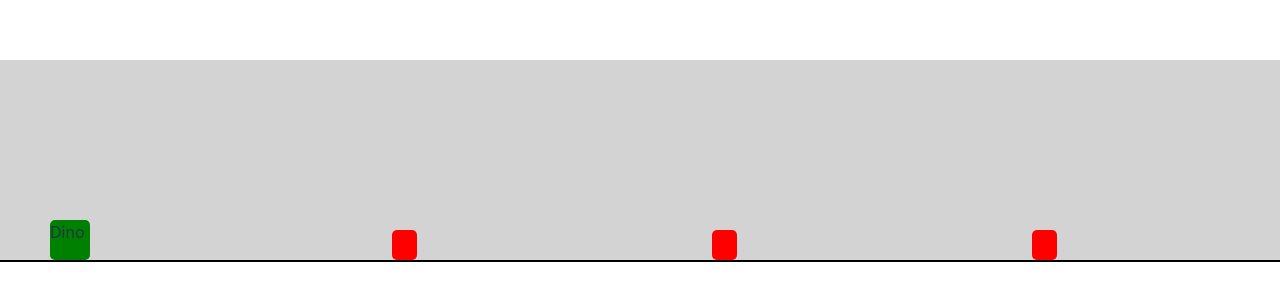
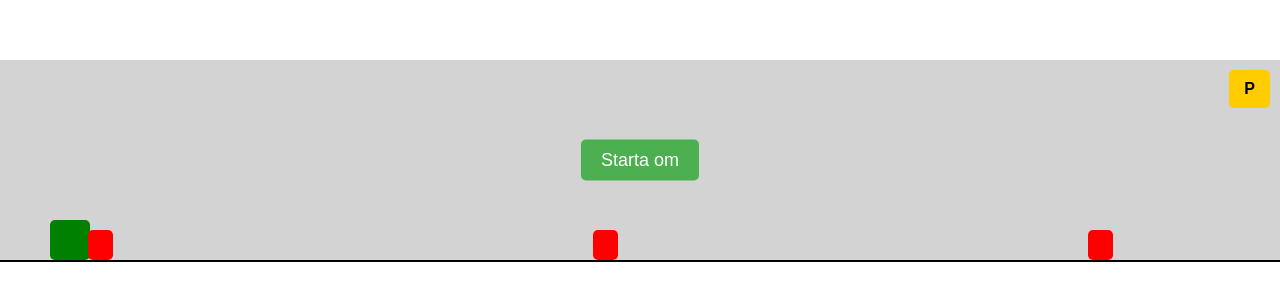
Before and after one commit to Davkje/jumping-game, a Vue app: page / in a window 1280 px wide. Shown: the part 239-540 px from the top of the page. Built offline with nearby package versions, Linux system fonts and the light colour scheme.

Commit message:
:sparkles: working game

```diff
--- a/src/components/Game.vue
+++ b/src/components/Game.vue
@@ -1,5 +1,9 @@
 <script setup lang="ts">
 import { ref, onMounted, onUnmounted } from "vue";
+
+// GAME STATES
+const isPaused = ref(false);
+const gameOver = ref(false);
 
 // JUMP
 const isJumping = ref(false);
@@ -7,21 +11,42 @@ const position = ref(0);
 const gravity = 4;
 const jumpHeight = 120;
 const jumpSpeed = 15;
+
 // OBSTACLES
 const obstacles = ref<{ left: number }[]>([]);
-const obstacleSpeed = 8;
-const gameOver = ref(false);
+const obstacleSpeed = 4;
 
+let obstacleInterval: ReturnType<typeof setInterval> | null = null;
+
+// Lyssnar på tangentbordet
+const handleKeyDown = (event: KeyboardEvent) => {
+	console.log("Tangent nedtryckt:", event.code); // ✅ Kolla om "P" registreras i konsolen
+	if (event.repeat) return;
+	if (event.code === "Space") jump();
+	if (event.code === "KeyP") togglePause(); // Tryck "P" för att pausa
+};
+
+// JUMP
 const jump = () => {
-  if (isPaused.value || isJumping.value) return; // Pausa hoppet om spelet är pausat
+	if (isPaused.value || gameOver.value || isJumping.value) return; // Hoppa inte om spelet är pausat
 	isJumping.value = true;
 
 	let jumpInterval = setInterval(() => {
+		if (isPaused.value) {
+			clearInterval(jumpInterval);
+			return;
+		}
+
 		if (position.value < jumpHeight) {
 			position.value += jumpSpeed;
 		} else {
 			clearInterval(jumpInterval);
 			let fallInterval = setInterval(() => {
+				if (isPaused.value) {
+					clearInterval(fallInterval);
+					return;
+				}
+
 				if (position.value > 0) {
 					position.value -= gravity;
 				} else {
@@ -33,81 +58,99 @@ const jump = () => {
 	}, 20);
 };
 
-const handleKeyDown = (event: KeyboardEvent) => {
-	if (event.repeat) return;
-	if (event.code === "Space") jump();
+// Funktion för att växla pausläge
+const togglePause = () => {
+	isPaused.value = !isPaused.value;
+	console.log("Paus status:", isPaused.value);
+
+	if (isPaused.value) {
+		clearInterval(obstacleInterval!); // Pausa hindren
+	} else {
+		moveObstacles(); // Starta om hindren
+		if (isJumping.value) resumeJump(); // Fortsätt hoppet om det pausades
+	}
+};
+
+const resumeJump = () => {
+	let fallInterval = setInterval(() => {
+		if (isPaused.value) {
+			clearInterval(fallInterval);
+			return;
+		}
+
+		if (position.value > 0) {
+			position.value -= gravity;
+		} else {
+			clearInterval(fallInterval);
+			isJumping.value = false;
+		}
+	}, 20);
 };
 
 const createObstacle = () => {
 	obstacles.value.push({ left: window.innerWidth });
 };
+let lastTimestamp = 0; // En enda variabel för att lagra senaste tidsstämpeln
 
-// --- MOVE OBSTACLES ---
-const moveObstacles = () => {
-  if (isPaused.value) return; // Pausar spelet om isPaused är true
-
-  obstacleInterval = setInterval(() => {
-    if (gameOver.value) {
-      clearInterval(obstacleInterval!);
+const moveObstacles = (timestamp?: number) => {
+	if (isPaused.value || gameOver.value) {
+		// Om spelet är pausat, spara senaste tidsstämpeln men gör inget mer
+		lastTimestamp = timestamp || lastTimestamp;
 		return;
 	}
 
+	// Beräkna tidsdifferensen sedan senaste anrop
+	const deltaTime = timestamp - lastTimestamp;
+	lastTimestamp = timestamp; // Uppdatera senaste tidsstämpeln
+
+	// Uppdatera hinderpositionen baserat på tidsdifferensen
 	obstacles.value.forEach((obstacle, index) => {
-      obstacle.left -= obstacleSpeed;
+		obstacle.left -= (obstacleSpeed * deltaTime) / 16; // Gör rörelsen jämn
 
 		if (obstacle.left < -50) {
-        obstacles.value.splice(index, 1);
+			obstacles.value.splice(index, 1); // Ta bort hinder som har passerat
 		}
 
-      if (
-        obstacle.left + 20 > 50 &&
-        obstacle.left < 50 + 40 &&
-        position.value < 30
-      ) {
+		// Kolla om dino kraschar i hindret
+		if (obstacle.left + 20 > 50 && obstacle.left < 50 + 40 && position.value < 30) {
 			gameOver.value = true;
-        isPaused.value = true; // Pausa spelet när kollisionen sker
 		}
 	});
-  }, 50);
+
+	// Anropa nästa frame
+	requestAnimationFrame(moveObstacles);
 };
 
+// --- RESTART GAME ---
+const restartGame = () => {
+	position.value = 0;
+	obstacles.value = [];
 
-const isPaused = ref(false); // Ny status för paus
-let obstacleInterval: ReturnType<typeof setInterval> | null = null;
+	gameOver.value = false;
+	isPaused.value = false;
+	isJumping.value = false;
+	console.log("Paus status:", isPaused.value);
+
+	requestAnimationFrame(moveObstacles); // 🏃 Starta smooth hinder
+};
 
 onMounted(() => {
 	window.addEventListener("keydown", handleKeyDown);
 	setInterval(createObstacle, 2000);
-	moveObstacles();
+	requestAnimationFrame(moveObstacles); // Starta smooth rörelse
 });
 
 onUnmounted(() => {
 	window.removeEventListener("keydown", handleKeyDown);
 });
-
-// --- RESTART GAME ---
-const restartGame = () => {
-  // Återställ dinosauriens position
-  position.value = 0; // Tillbaka till botten
-
-  // Återställ hinder
-  obstacles.value = [];
-
-  // Återställ spelets status
-  gameOver.value = false;
-  isPaused.value = false; // Spela vidare när man startar om
-
-  // Starta om hindermovementen
-  moveObstacles(); // Eller ett annat sätt att starta om hindermovementen
-};
-
 </script>
 
 <template>
 	<div class="game-container">
-		<div class="dino" :style="{ bottom: position + 'px' }">Dino</div>
+		<div class="dino" :style="{ bottom: position + 'px' }"></div>
 		<div v-for="(obstacle, index) in obstacles" :key="index" class="obstacle" :style="{ left: obstacle.left + 'px' }"></div>
 		<button v-if="gameOver" @click="restartGame" class="restart-button">Starta om</button>
+		<button class="pause-button" @click="togglePause">P</button>
 	</div>
 </template>
 
@@ -158,4 +201,20 @@ const restartGame = () => {
 	background-color: #45a049;
 }
 
+.pause-button {
+	position: absolute;
+	top: 10px;
+	right: 10px;
+	padding: 10px 15px;
+	background-color: #ffcc00;
+	border: none;
+	cursor: pointer;
+	font-size: 16px;
+	font-weight: bold;
+	border-radius: 5px;
+}
+
+.pause-button:hover {
+	background-color: #ffdb4d;
+}
 </style>
```
Lines whose indentation alone changed are shown as unchanged.
